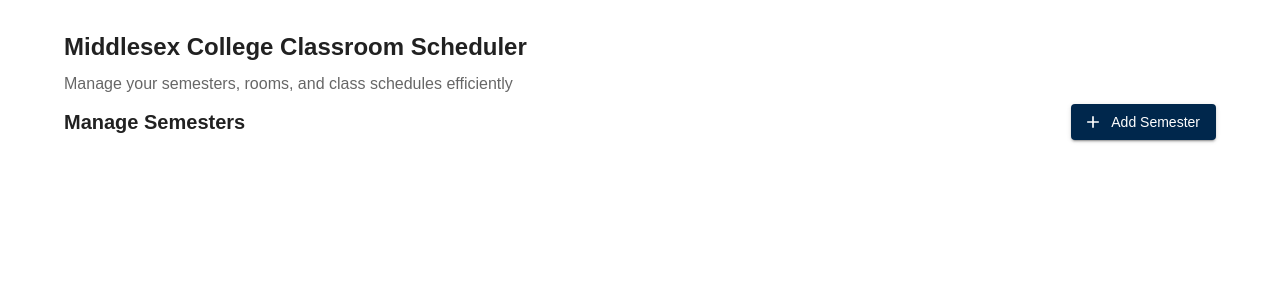
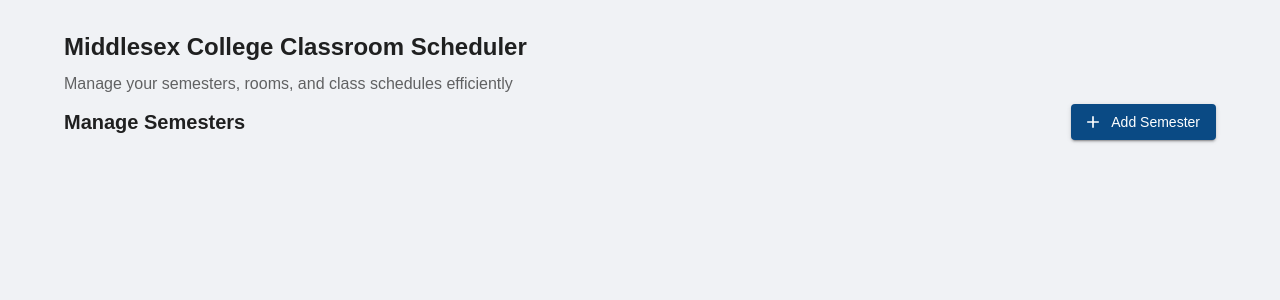
Before and after one commit to dchunawala/ClassRoomPlanner, a React (Vite) app: page / in a window 1280 px wide. Shown: the top 300 px of the page. Built offline with nearby package versions, Linux system fonts and the light colour scheme.

Commit message:
Add files via upload

```diff
--- a/src/theme.ts
+++ b/src/theme.ts
@@ -3,18 +3,18 @@
 const theme = createTheme({
   palette: {
     primary: {
-      main: '#00274C',
-      light: '#00509E',
-      dark: '#001F3F',
+      main: '#0A4A84', // Middlesex Blue
+      light: '#3875B2',
+      dark: '#002156',
     },
     secondary: {
-      main: '#FFCB05',
-      light: '#FFD700',
-      dark: '#FFB700',
+      main: '#C0C0C0', // Middlesex Gray/Silver
+      light: '#F0F0F0',
+      dark: '#909090',
     },
     background: {
-      default: '#FFFFFF',
-      paper: '#F8F9FA',
+      default: '#F0F2F5', // Light gray background
+      paper: '#FFFFFF', // White for paper elements
     },
   },
   typography: {
```
Also changed, not shown: 2 other files (tests, documents, lock files or other folders).
